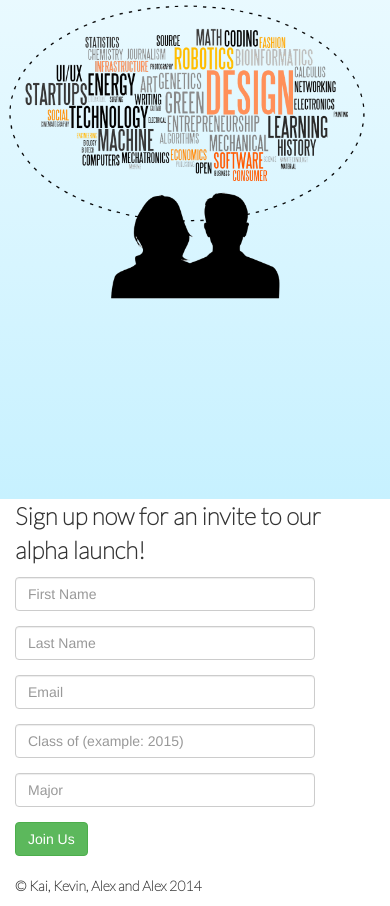
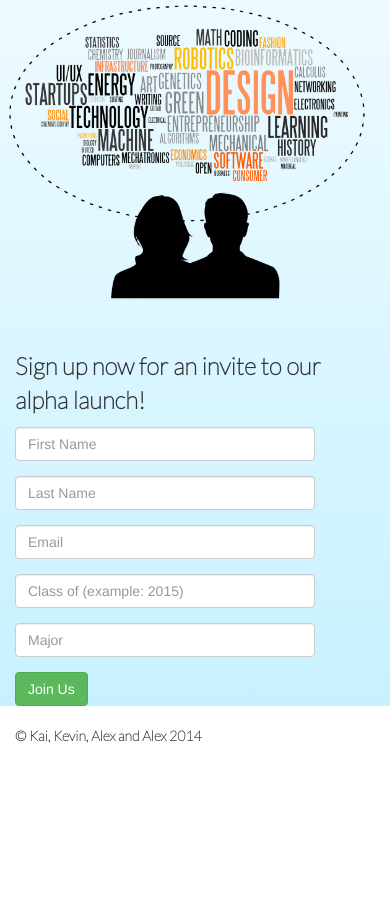
Before and after one commit to kkuspa/kaziir_alpha, a PHP site: page / in a window 390 px wide. Shown: the part 322-1228 px from the top of the page. After the commit the page ends 1065 px from the top, so only its background shows below. Run offline with PHP 8.4, Linux system fonts and the light colour scheme; some libraries are stand-ins or nearby versions.

Commit message:
fixed sizing forreal yall

```diff
--- a/css/index.css
+++ b/css/index.css
@@ -14,14 +14,18 @@ body {
 #pic {
 	background-size: 100%;
 	background-size: contain;
-	height: 500px;
+	height: 350px;
 	background-position: top;
 	vertical-align: top;
 	background-image: url(../img/passions.png);
 	background-repeat: no-repeat;
 }
 
-
+@media (min-width: 768px) {
+	#pic {
+		height: 500px;
+	}
+}
 
 
 #stuff {
--- a/home.html
+++ b/home.html
@@ -73,7 +73,7 @@
         <div id="pic" class="col-xs-12 col-md-8">
           <!--<img class="graphic" src="img/passions.png" alt="What is YOUR Passion?">-->
         </div>
-        <div class="col-md-4">
+        <div class="col-md-4 col-xs-12">
           <form class="form-signup" role="form" id="signup-form" onsubmit="SignUp(event)">
               <p class="form-tag" id="usermsg"> Sign up now for an invite to our <br>alpha launch!</p>
                 <div class="form-group">
```
